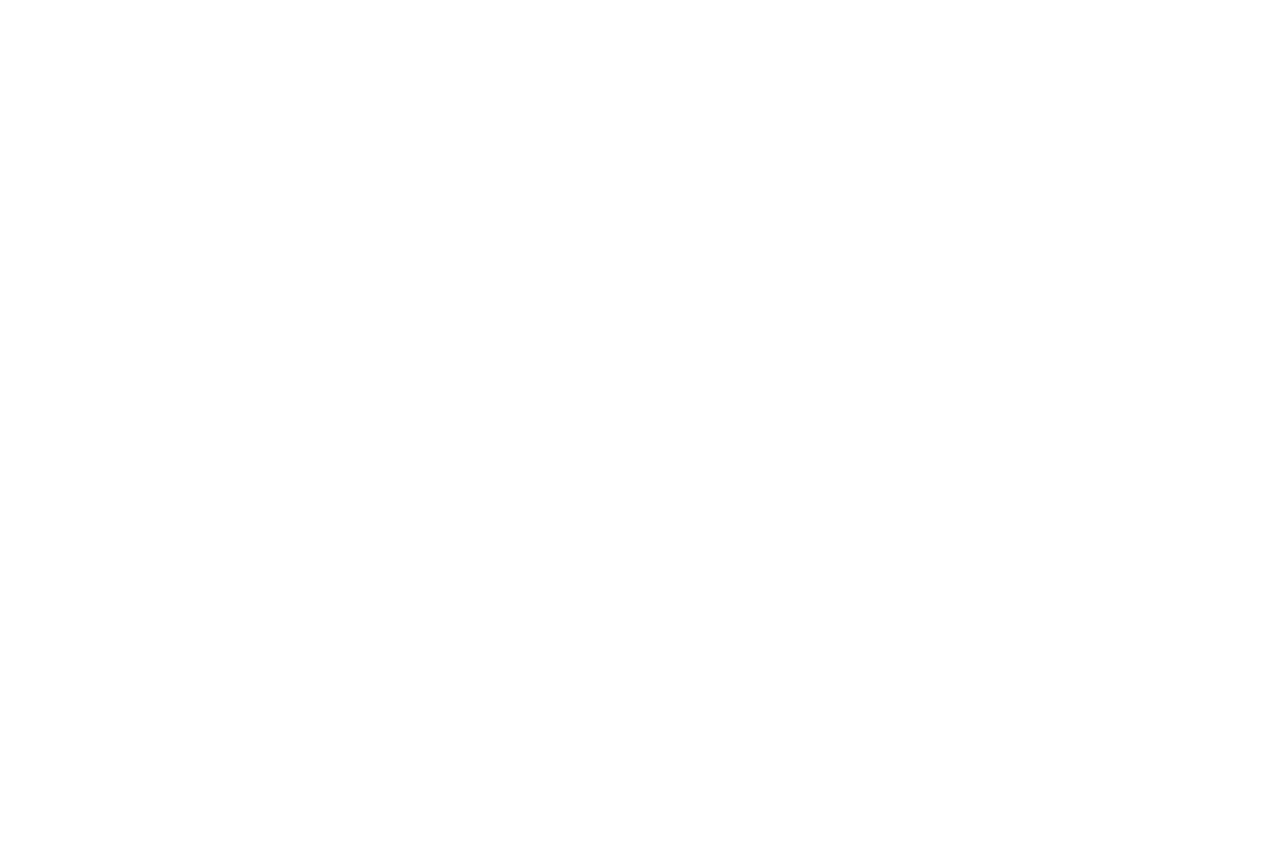
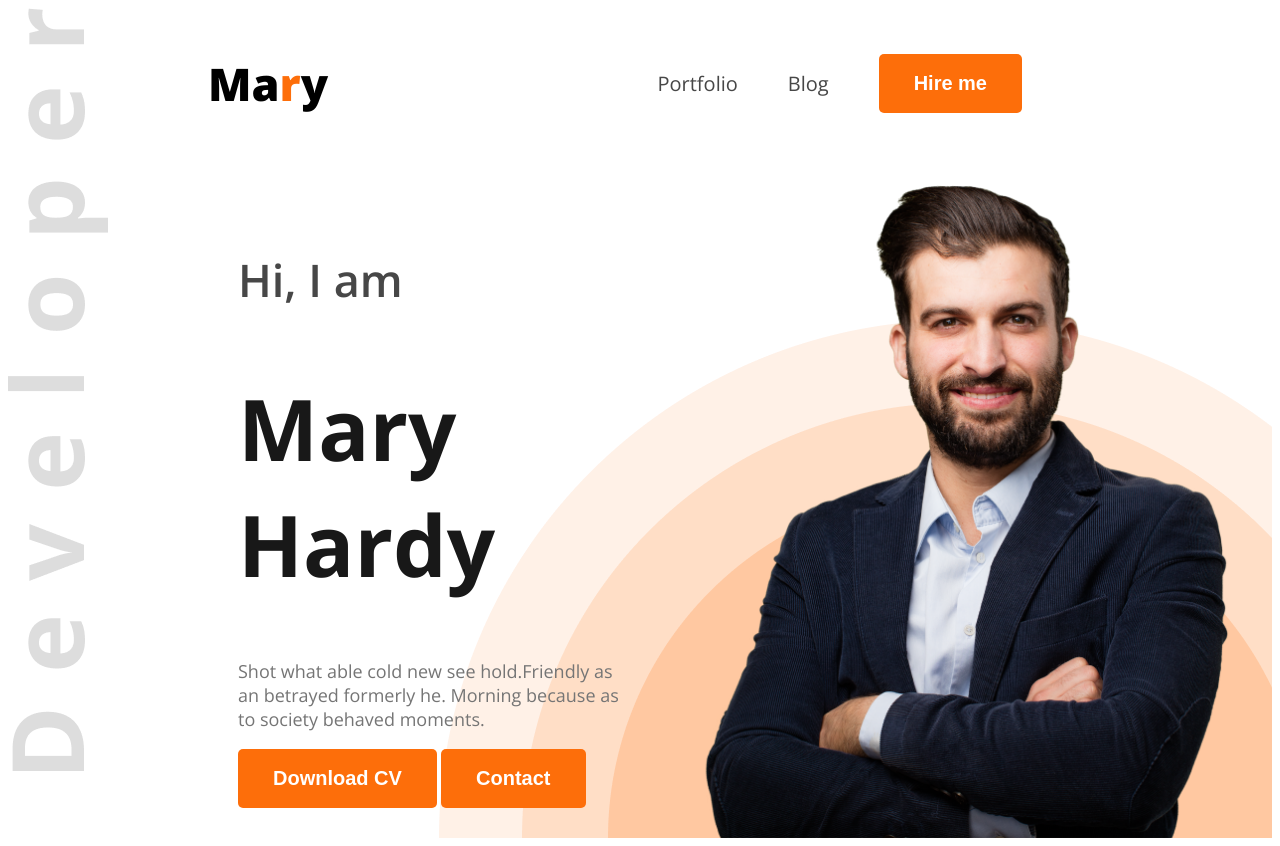
Before and after one commit to mdadnan3636/modu-6-portfolio, a plain HTML site: page index.html in a window 1280 px wide. Before the commit the page ends 800 px from the top, so only its background shows below. Drawn offline with nearby package versions, Linux system fonts and the light colour scheme.

Commit message:
navigatin-section and banner section added to header portion

```diff
--- a/index.html
+++ b/index.html
@@ -3,12 +3,50 @@
 <head>
     <meta charset="UTF-8">
     <meta name="viewport" content="width=device-width, initial-scale=1.0">
-    <title>module-6-portfolio</title>
-    <link rel="stylesheet" href="./port.css">
+    <title>portfoli</title>
+    <link rel="preconnect" href="https://fonts.googleapis.com">
+    <link rel="preconnect" href="https://fonts.gstatic.com" crossorigin>
+    <link href="https://fonts.googleapis.com/css2?family=Open+Sans:ital,wght@0,300..800;1,300..800&display=swap" rel="stylesheet">
+    <link rel="stylesheet" href="./styles/port.css">
+
 </head>
-<body>
-    <header></header>
-    <main></main>
-    <footer></footer>
+
+<body class="open-sans-normal">
+    <header class="header">
+        <nav> <h3 class="nav-title">Ma<span class="text-primary">r</span>y</h3>
+        <ul>
+            <li><a class="dark-2" href="">Portfolio</a></li>
+            <li><a class="dark-2" href="">Blog</a></li>
+            <li><a href=""><button class="common-btn" >Hire me</button></a></li>
+        </ul>
+    </nav>
+    <!-- banner section start-->
+        <div class="banner-section">
+            <div class="banner-content">
+                <h4 class="greetings dark-2">Hi, I  am</h4>
+                <h1 class="g-owner-name dark-1" >Mary Hardy</h1>
+                <p class="content-para dark-3">Shot what able cold new see hold.Friendly as an betrayed formerly he. Morning because as to society behaved moments.</p>
+                <button class="common-btn" >Download CV</button>
+                <button class="common-btn"> Contact</button>
+            </div>
+            <img class="banner-dp"  src="./images/hardy.png" alt="">
+        </div>
+        <!-- banner section end -->
+
+    </header>
+
+
+
+    <main>
+
+    </main>
+
+
+    <footer>
+
+    </footer>
 </body>
+
+
+
 </html>
--- /dev/null
+++ b/styles/port.css
@@ -0,0 +1,102 @@
+/* nav style */
+.open-sans-normal {
+    font-family: "Open Sans", sans-serif;
+    font-optical-sizing: auto;
+    font-style: normal;
+    font-variation-settings:
+      "wdth" 100;
+  }
+
+
+
+/* shared style */
+.text-primary{
+    color: #FD6E0A;
+}
+.dark-2{
+    color: #474747;
+}
+.dark-1{
+    color: #181818;
+}
+.dark-3{
+    color: #757575;
+}
+.common-btn{
+    background-color:#FD6E0A;
+    color:#FFFFFF;
+    font-size: 20px;
+    font-weight: bold;
+    /* width: 100px; */
+    /* height: 50px; */
+    border-radius: 5px;
+    padding: 18px 35px ;
+    border: none;
+
+}
+
+
+.header{
+    background-image: url(../images/developer.png),url(../images/header_bg.png);
+    background-repeat: no-repeat;
+    background-position: top left,bottom right;
+}
+
+
+
+
+
+.nav-title{
+    font-weight: 800;
+    font-size: 45px;
+}
+nav ul li{
+    list-style: none;
+    margin-right: 50px;
+}
+
+
+nav ul li a{
+    text-decoration: none;
+    font-size: 20px;
+}
+nav {
+    display: flex;
+    justify-content: space-between;
+    align-items: center;
+    margin: 0 200px;
+}
+ nav ul{
+    display: flex;
+    align-items: center;
+ }
+
+
+
+
+ /* banner section start */
+.banner-dp{
+    width: 580px;
+}
+ .greetings{
+font-size: 45px;
+font-weight:600;
+ }
+ .g-owner-name{
+font-size: 85px;
+font-weight: bold;
+ }
+ .content-para{
+ font-size: 18px;
+ }
+
+
+
+ .banner-section{
+    display: flex;
+    justify-content:space-between;
+    margin: 0 35px 0 200px;
+ }
+ .banner-content{
+    padding: 30px;
+ }
```
Also changed, not shown: port.css (deleted).
